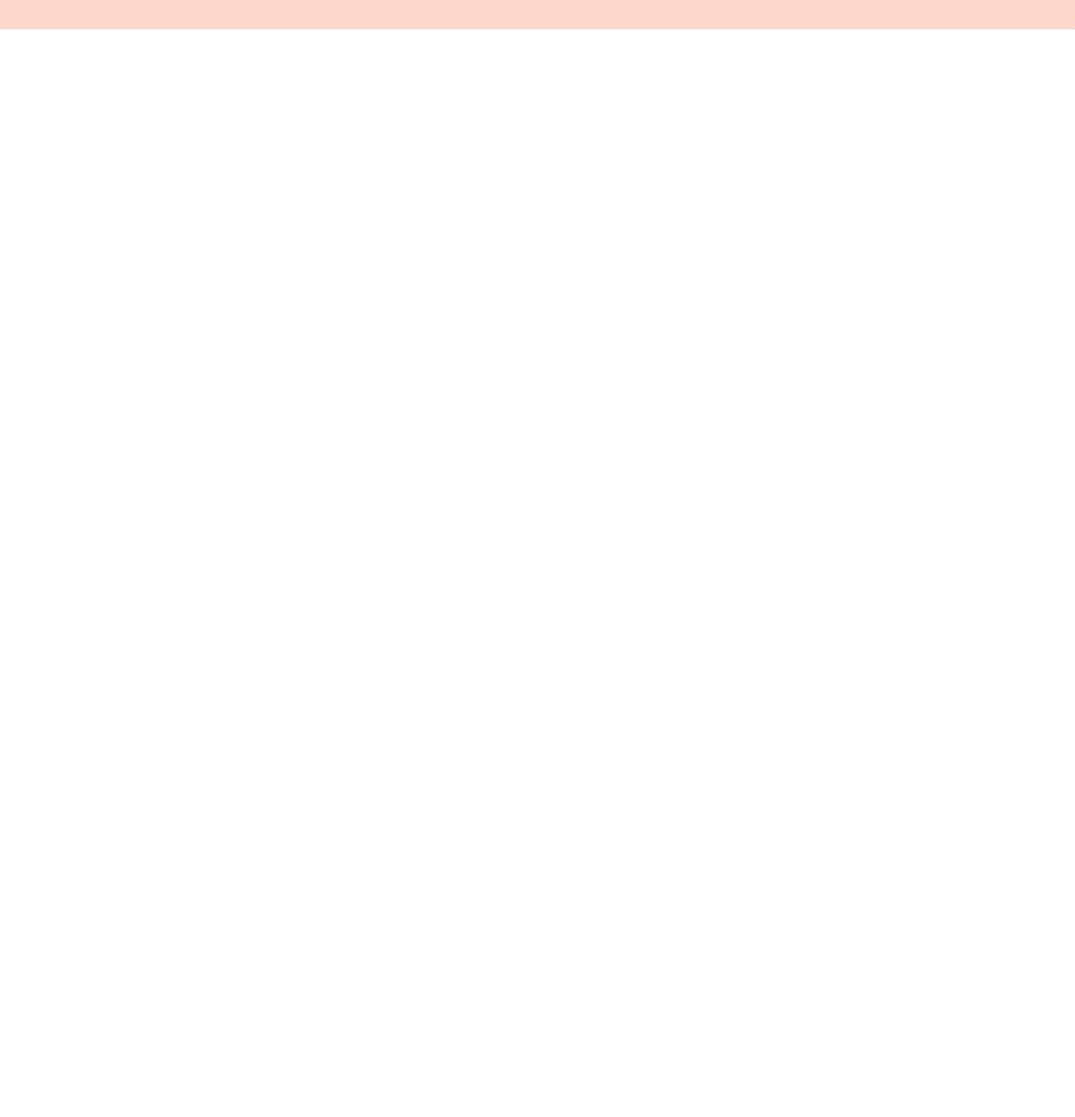
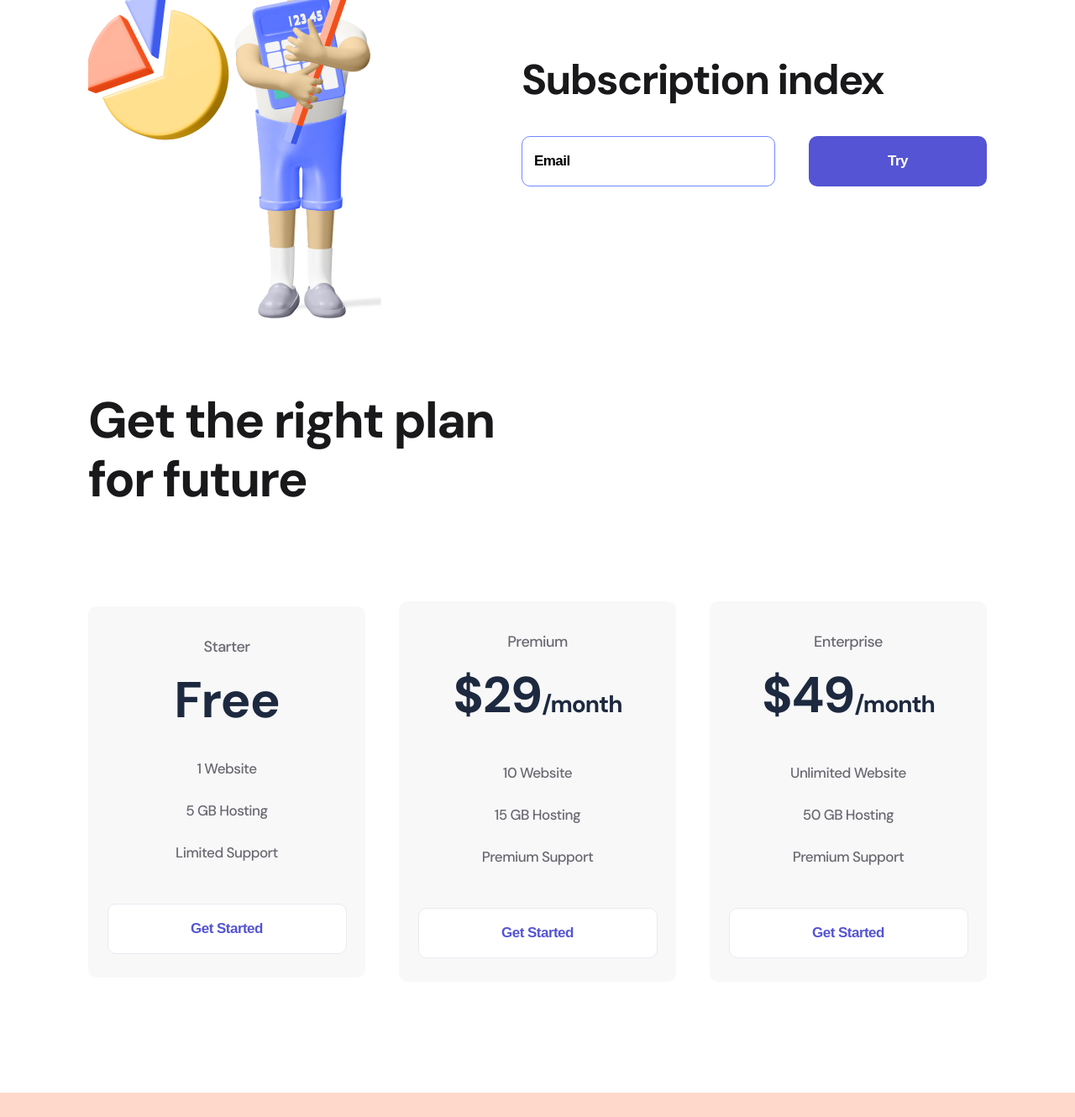
Before and after one commit to tritochky/marathon_byteeducation, a plain HTML site: page index.html in a window 1280 px wide. Shown: the part 956-2286 px from the top of the page at 84% size. Before the commit the page ends 991 px from the top, so only its background shows below. Drawn offline with nearby package versions, Linux system fonts and the light colour scheme.

Commit message:
Add files via upload

```diff
--- a/index.html
+++ b/index.html
@@ -64,6 +64,53 @@
         <img src="./img/firstman.png" alt="firstman" />
       </div>
     </section>
+    <section class="container subscribe">
+      <div>
+        <img src="./img/secondman.png" alt="second man" />
+      </div>
+      <div>
+        <h2 class="subscribe_title">Subscription index</h2>
+        <form>
+          <input class="input" type="email" placeholder="Email" />
+          <button class="button button_purple">Try</button>
+        </form>
+      </div>
+    </section>
+    <section class="container plan">
+      <h2 class="plan_title">Get the right plan for future</h2>
+      <div class="plan_flex">
+        <div class="item">
+          <p class="item_text">Starter</p>
+          <h3 class="item_title">Free</h3>
+          <ul>
+            <li class="item_li">1 Website</li>
+            <li class="item_li">5 GB Hosting</li>
+            <li class="item_li">Limited Support</li>
+          </ul>
+          <button class="button button_item">Get Started</button>
+        </div>
+        <div class="item">
+          <p class="item_text">Premium</p>
+          <h3 class="item_title">$29<span>/month</span></h3>
+          <ul>
+            <li class="item_li">10 Website</li>
+            <li class="item_li">15 GB Hosting</li>
+            <li class="item_li">Premium Support</li>
+          </ul>
+          <button class="button button_item">Get Started</button>
+        </div>
+        <div class="item">
+          <p class="item_text">Enterprise</p>
+          <h3 class="item_title">$49<span>/month</span></h3>
+          <ul>
+            <li class="item_li">Unlimited Website</li>
+            <li class="item_li">50 GB Hosting</li>
+            <li class="item_li">Premium Support</li>
+          </ul>
+          <button class="button button_item">Get Started</button>
+        </div>
+      </div>
+    </section>
     <footer class="footer">
       <div class="container footer_flex">
         <div>
--- a/style/style.css
+++ b/style/style.css
@@ -15,7 +15,9 @@ body {
 
 .header_flex,
 .footer_flex,
-.about {
+.about,
+.subscribe,
+.plan_flex {
   display: flex;
   justify-content: space-between;
   align-items: center;
@@ -101,5 +103,120 @@ body {
   color: #5454d4;
   border: 1px solid #5454d4;
   background: none;
-  margin-left: 34px;
+  margin-left: 36px;
 }
+
+.subscribe {
+  margin-bottom: 84px;
+}
+
+.subscribe_title {
+  font-weight: bold;
+  font-size: 50px;
+  line-height: 57px;
+  letter-spacing: -1.56316px;
+  color: #19191b;
+  margin-bottom: 38px;
+}
+
+.input {
+  width: 302px;
+  height: 60px;
+  border: 1px solid #7087ff;
+  box-sizing: border-box;
+  border-radius: 10px;
+  padding-left: 14px;
+  margin-right: 36px;
+}
+
+.input::placeholder,
+.input {
+  font-weight: bold;
+  font-size: 17px;
+  line-height: 22px;
+  letter-spacing: -0.531474px;
+  color: #000000;
+}
+
+.input:focus {
+  outline: none;
+}
+
+.plan {
+  margin-bottom: 132px;
+}
+
+.plan_title {
+  font-weight: bold;
+  font-size: 60px;
+  line-height: 70px;
+  letter-spacing: -1.87579px;
+  color: #19191b;
+  max-width: 504px;
+  margin-bottom: 110px;
+}
+
+.item {
+  width: 330px;
+  background: #f8f8f8;
+  border-radius: 10px;
+  text-align: center;
+  padding: 34px 0 28px;
+}
+
+.item:hover {
+  background: #ff7143;
+  box-shadow: 0px 32px 34px rgba(255, 112, 59, 0.317827);
+  transition: 500ms;
+}
+
+.item_text {
+  font-size: 18px;
+  line-height: 28px;
+  letter-spacing: -0.562737px;
+  color: #696871;
+}
+
+.item_title {
+  font-weight: bold;
+  font-size: 60px;
+  line-height: 56px;
+  letter-spacing: -1.03448px;
+  color: #1d293f;
+  margin: 22px 0 28px;
+}
+
+.item_title span {
+  font-size: 28px;
+}
+
+.item_li {
+  list-style: none;
+  font-weight: normal;
+  font-size: 17px;
+  line-height: 50px;
+  letter-spacing: -0.531474px;
+  color: #696871;
+}
+
+.item:hover .item_text,
+.item:hover .item_title,
+.item:hover .item_li {
+  color: #ffffff;
+  transition: 500ms;
+}
+
+.button_item {
+  width: 285px;
+  background: #ffffff;
+  border: 1px solid #eae9f2;
+  color: #5454d4;
+  margin-top: 36px;
+}
+
+.item:hover .button_item {
+  background: #9f3919;
+  color: #ffffff;
+  border: none;
+  transition: 500ms;
+}
```
Also changed, not shown: img/secondman.png (added).
